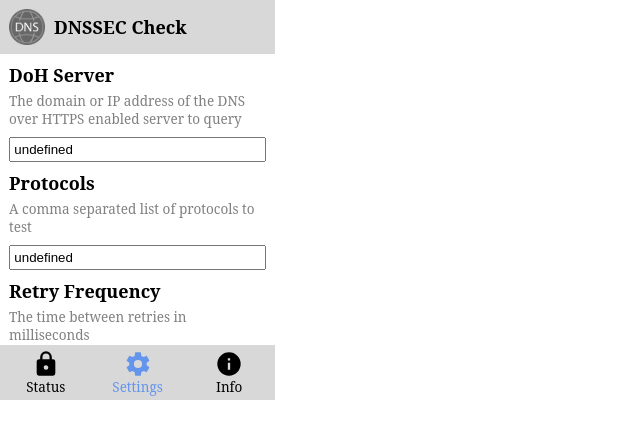
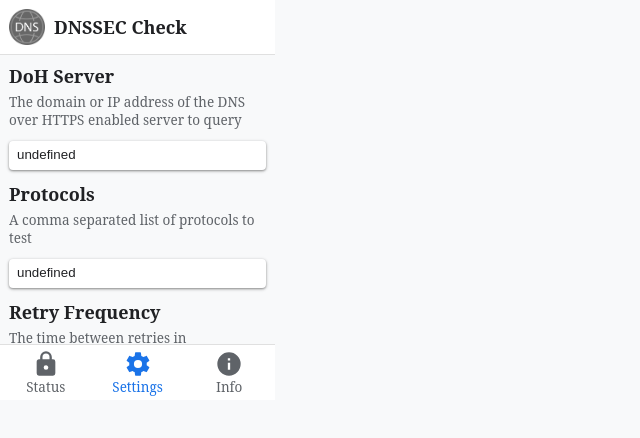
Before and after one commit to byu-imaal/DNSSEC-Indicator, a website built with webpack: page static/popup.html in a window 1280 px wide. Both pictures are taken after a click on the element "Settings". Shown: the whole page, without its empty margins (0-640 px from the left). Built offline with nearby package versions, Linux system fonts and the light colour scheme; some packages are replaced by stand-ins of ours; no server answers.

Commit message:
added dark mode

```diff
--- a/static/popup.css
+++ b/static/popup.css
@@ -1,11 +1,46 @@
-/* @media (prefers-color-scheme: dark) {
-	html {
-		background-color: white;
+:root {
+	--primary-background-color: rgb(248, 249, 250);
+	--primary-color: rgb(32, 33, 36);
+
+	--hn-background-color: rgb(255, 255, 255);
+	--hn-border: solid 1px rgb(224, 224, 224);
+
+	--secondary-color: rgb(95, 99, 104);
+	--secondary-color-hover: rgba(32, 33, 36, 0.1);
+
+	--accent-color: rgb(26, 115, 232);
+
+	--card-box-shadow:
+		rgba(60, 64, 67, 0.3) 0px 1px 2px 0px,
+		rgba(60, 64, 67, 0.15) 0px 1px 3px 1px;
+}
+
+@media (prefers-color-scheme: dark) {
+	:root {
+		--primary-background-color: rgb(32, 33, 36);
+		--primary-color: rgb(232, 234, 237);
+
+		--hn-background-color: rgb(41, 42, 45);
+		--hn-border: solid 1px rgba(255, 255, 255, 0.1);
+
+		--secondary-color: rgb(154, 160, 166);
+		--secondary-color-hover: rgba(255, 255, 255, 0.1);
+
+		--accent-color: rgb(138, 180, 248);
+
+		--card-box-shadow:
+			rgba(0, 0, 0, 0.3) 0px 1px 2px 0px,
+			rgba(0, 0, 0, 0.15) 0px 1px 3px 1px;
 	}
-} */
+}
 
 * {
 	box-sizing: border-box;
+}
+
+html {
+	background-color: var(--primary-background-color);
+	color: var(--primary-color);
 }
 
 html, body {
@@ -30,7 +65,8 @@
 	padding: 0.5em;
 	font-size: large;
 	font-weight: bold;
-	background-color: rgb(216 216 216);
+	background-color: var(--hn-background-color);
+	border-bottom: var(--hn-border);
 }
 
 header img {
@@ -62,7 +98,8 @@
 nav {
 	display: flex;
 	justify-content: stretch;
-	background-color: rgb(216 216 216);
+	background-color: var(--hn-background-color);
+	border-top: var(--hn-border);
 }
 
 nav .nav-item {
@@ -72,10 +109,11 @@
 	align-items: center;
 	flex-basis: 33%;
 	padding: 0.25em;
+	color: var(--secondary-color);
 }
 
 nav .nav-item:hover {
-	background: rgb(201, 201, 201);
+	background: var(--secondary-color-hover);
 	cursor: pointer;
 }
 
@@ -96,7 +134,7 @@
 nav .nav-item .nav-icon {
 	width: 28px;
 	height: 28px;
-	background-color: black;
+	background-color: var(--secondary-color);
 }
 
 nav .nav-item span {
@@ -105,10 +143,10 @@
 
 
 nav .nav-item.active {
-	color: cornflowerblue;
+	color: var(--accent-color);
 }
 nav .nav-item.active .nav-icon {
-	background-color: cornflowerblue;
+	background-color: var(--accent-color);
 }
 
 /* status */
@@ -127,10 +165,11 @@
 #status-pane #status {
 	padding: 0.5em;
 	margin: 0.5em 0;
-	border-radius: 0.5em;
-	background-color: rgb(216 216 216);
+	background-color: var(--hn-background-color);
 	font-size: 1.25em;
 	word-wrap: break-word;
+	border-radius: 4px;
+	box-shadow: var(--card-box-shadow);
 }
 
 /* settings */
@@ -158,11 +197,39 @@
 
 .setting label span.desc {
 	font-size: 0.75em;
-	color: grey;
+	color: var(--secondary-color);
 }
 
 .setting input {
-	padding: 0.25em;
+	background-color: var(--hn-background-color);
+	color: var(--primary-color);
+	caret-color: var(--accent-color);
+
+	padding: 6px 8px;
+	margin: 0.25em 0;
+	border-radius: 4px;
+	border: none;
+	border-bottom: solid 2px transparent;
+	box-shadow:
+		rgba(0, 0, 0, 0.3) 0px 1px 2px 0px,
+		rgba(0, 0, 0, 0.15) 0px 1px 3px 1px;
+}
+
+.setting input:focus {
+	outline: none;
+	border-bottom-color: var(--accent-color);
+}
+
+/* Chrome, Safari, Edge, Opera */
+.setting input::-webkit-outer-spin-button,
+.setting input::-webkit-inner-spin-button {
+  -webkit-appearance: none;
+  margin: 0;
+}
+
+/* Firefox */
+.setting input[type=number] {
+  -moz-appearance: textfield;
 }
 
 /* info */
@@ -188,3 +255,9 @@
 	height: 20px;
 	margin-right: 0.5em;
 }
+
+#info-pane a,
+#info-pane a:visited {
+	color: var(--accent-color);
+	text-decoration: none;
+}
```
